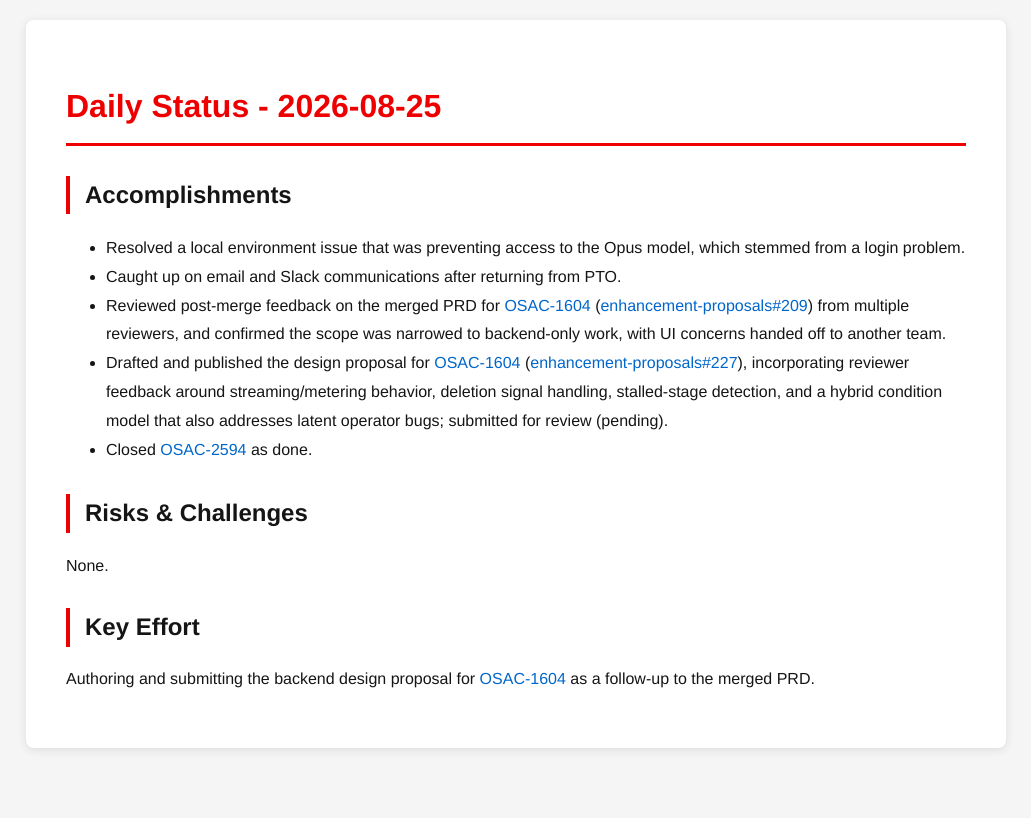
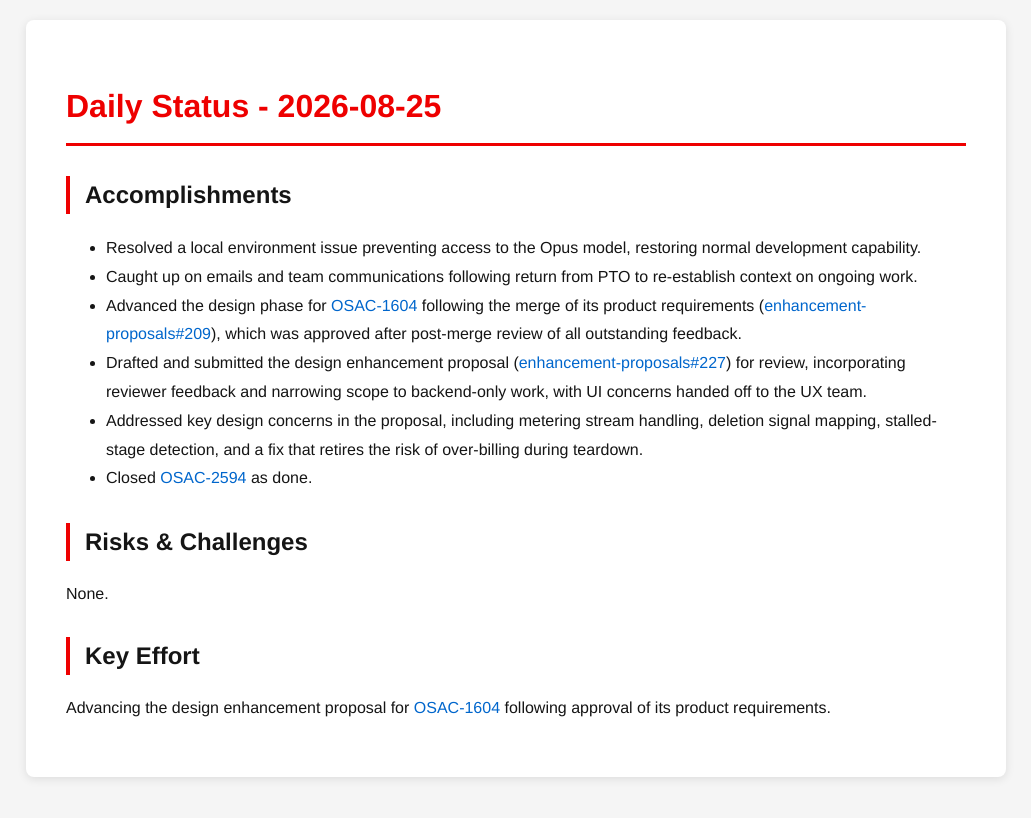
Before and after one commit to tzvatot/daily-status, a Jekyll site: the page built from 2026-08-25.md, in a window 1280 px wide. Shown: the top 818 px of the page, without its empty margins (124-1155 px from the left). Built offline with Jekyll 4.4.1, drawn with Linux system fonts in a browser that asks for light colours.

Commit message:
Daily status update - 2026-08-25

```diff
--- a/2026-08-25.md
+++ b/2026-08-25.md
@@ -7,14 +7,15 @@ date: 2026-08-25
 # Daily Status - 2026-08-25
 
 ## Accomplishments
-- Resolved a local environment issue that was preventing access to the Opus model, which stemmed from a login problem.
-- Caught up on email and Slack communications after returning from PTO.
-- Reviewed post-merge feedback on the merged PRD for [OSAC-1604](https://redhat.atlassian.net/browse/OSAC-1604) ([enhancement-proposals#209](https://github.com/osac-project/enhancement-proposals/pull/209)) from multiple reviewers, and confirmed the scope was narrowed to backend-only work, with UI concerns handed off to another team.
-- Drafted and published the design proposal for [OSAC-1604](https://redhat.atlassian.net/browse/OSAC-1604) ([enhancement-proposals#227](https://github.com/osac-project/enhancement-proposals/pull/227)), incorporating reviewer feedback around streaming/metering behavior, deletion signal handling, stalled-stage detection, and a hybrid condition model that also addresses latent operator bugs; submitted for review (pending).
+- Resolved a local environment issue preventing access to the Opus model, restoring normal development capability.
+- Caught up on emails and team communications following return from PTO to re-establish context on ongoing work.
+- Advanced the design phase for [OSAC-1604](https://redhat.atlassian.net/browse/OSAC-1604) following the merge of its product requirements ([enhancement-proposals#209](https://github.com/osac-project/enhancement-proposals/pull/209)), which was approved after post-merge review of all outstanding feedback.
+- Drafted and submitted the design enhancement proposal ([enhancement-proposals#227](https://github.com/osac-project/enhancement-proposals/pull/227)) for review, incorporating reviewer feedback and narrowing scope to backend-only work, with UI concerns handed off to the UX team.
+- Addressed key design concerns in the proposal, including metering stream handling, deletion signal mapping, stalled-stage detection, and a fix that retires the risk of over-billing during teardown.
 - Closed [OSAC-2594](https://redhat.atlassian.net/browse/OSAC-2594) as done.
 
 ## Risks & Challenges
 None.
 
 ## Key Effort
-Authoring and submitting the backend design proposal for [OSAC-1604](https://redhat.atlassian.net/browse/OSAC-1604) as a follow-up to the merged PRD.
+Advancing the design enhancement proposal for [OSAC-1604](https://redhat.atlassian.net/browse/OSAC-1604) following approval of its product requirements.
```
